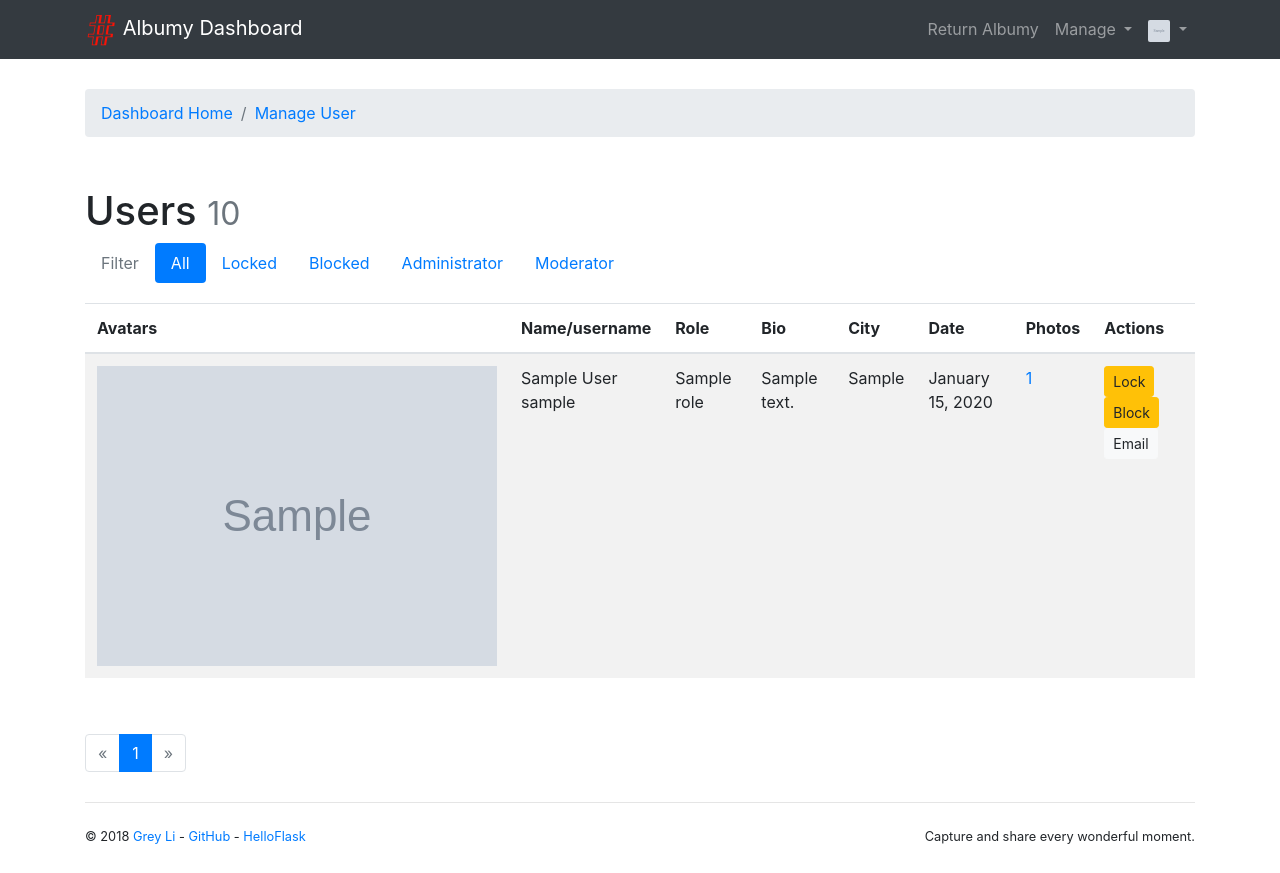
After one commit to Georgeyjy/albumy, a Flask app: template albumy/templates/admin/manage_user.html in a window 1280 px wide. The commit adds this page. Run offline with Flask 2, Linux system fonts and the light colour scheme; a user stored in the database is signed in; tables that the repository leaves empty hold one stand-in row (values such as "Sample post"); the template is opened without the code that fills it: values that come from a table or form of the project are taken from there, most other values are stand-ins (such as "Sample title", 1, 10 or a date in 2020); grey boxes marked "Sample" are stand-in pictures; data that the repository does not hold is empty; some libraries are stand-ins or nearby versions.

Commit message:
some updates

```diff
--- a/albumy/blueprints/main.py
+++ b/albumy/blueprints/main.py
@@ -180,7 +180,7 @@ def report_photo(photo_id):
 @login_required
 def delete_photo(photo_id):
     photo = Photo.query.get_or_404(photo_id)
-    if current_user != photo.author:
+    if current_user != photo.author and not current_user.can('MODERATE'):
         abort(403)
 
     db.session.delete(photo)
--- a/albumy/fakes.py
+++ b/albumy/fakes.py
@@ -16,7 +16,7 @@ def fake_admin():
     admin = User(
         name='Yang',
         username='yangjianyu',
-        email='george_yjy@163.com',
+        email='test@123.com',
         bio=fake.sentence(),
         website='http://123.com',
         confirmed=True
--- /dev/null
+++ b/albumy/templates/admin/index.html
@@ -0,0 +1,113 @@
+{% extends 'base.html' %}
+{% from 'bootstrap/nav.html' import render_breadcrumb_item %}
+
+{% block title %}Dashboard{% endblock %}
+
+{% block navbar %}
+    <nav class="navbar navbar-expand-lg navbar-dark bg-dark">
+        <div class="container">
+            <a class="navbar-brand" href="{{ url_for('admin.index') }}">
+                <img src="{{ url_for('static', filename='favicon.ico') }}" alt="Albumy"> Albumy Dashboard
+            </a>
+            <button class="navbar-toggler" type="button" data-toggle="collapse" data-target="#navbarColor01"
+                    aria-controls="navbarColor01" aria-expanded="false" aria-label="Toggle navigation">
+                <span class="navbar-toggler-icon"></span>
+            </button>
+
+            <div class="collapse navbar-collapse" id="navbarColor01">
+                <div class="navbar-nav ml-auto">
+                    {{ render_nav_item('main.index', 'Return Albumy') }}
+                    <div class="dropdown nav-item">
+                        <a href="#" class="nav-link dropdown-toggle" data-toggle="dropdown" role="button"
+                           aria-expanded="false">Manage<span class="caret"></span>
+                        </a>
+                        <div class="dropdown-menu dropdown-menu-right" role="menu">
+                            <a class="dropdown-item" href="{{ url_for('admin.manage_photo') }}">Photos</a>
+                            <a class="dropdown-item" href="{{ url_for('admin.manage_user') }}">Users</a>
+                            <a class="dropdown-item" href="{{ url_for('admin.manage_tag') }}">Tags</a>
+                            <a class="dropdown-item" href="{{ url_for('admin.manage_comment') }}">Comments</a>
+                        </div>
+                    </div>
+                    <div class="dropdown nav-item">
+                        <a href="#" class="nav-link dropdown-toggle" data-toggle="dropdown" role="button"
+                           aria-expanded="false">
+                            <img class="avatar-xs"
+                                 src="{{ url_for('main.get_avatar', filename=current_user.avatar_s) }}">
+                            <span class="caret"></span>
+                        </a>
+                        <div class="dropdown-menu dropdown-menu-right" role="menu">
+                            <h6 class="dropdown-header">Logged in as {{ current_user.username }}</h6>
+                            <a class="dropdown-item" href="{{ url_for('user.index', username=current_user.username) }}">
+                                <span class="oi oi-person"></span> My Home
+                            </a>
+                            <div class="dropdown-divider"></div>
+                            <a class="dropdown-item" href="{{ url_for('user.edit_profile') }}">
+                                <span class="oi oi-cog"></span> Settings
+                            </a>
+                            <a class="dropdown-item" href="{{ url_for('auth.logout') }}">
+                                <span class="oi oi-power-standby"></span> Logout
+                            </a>
+                        </div>
+                    </div>
+                </div>
+            </div>
+        </div>
+    </nav>
+{% endblock %}
+
+{% block content %}
+    <nav aria-label="breadcrumb">
+        <ol class="breadcrumb">
+            {{ render_breadcrumb_item('admin.index', 'Dashboard Home') }}
+        </ol>
+    </nav>
+    <div class="row">
+        <div class="col-md-6">
+            <div class="card border-primary mb-3">
+                <div class="card-header"><span class="oi oi-image"></span> Photos</div>
+                <div class="card-body">
+                    <h4 class="card-title">Total: {{ photo_count|default('0') }}</h4>
+                    <p class="card-text">Reported: {{ reported_photo_count|default('0') }}</p>
+                    <a class="btn btn-primary text-white" href="{{ url_for('.manage_photo') }}">Manage</a>
+                </div>
+            </div>
+        </div>
+        <div class="col-md-6">
+            <div class="card border-secondary mb-3">
+                <div class="card-header"><span class="oi oi-people"></span> Users</div>
+                <div class="card-body">
+                    <h4 class="card-title">Total: {{ user_count|default('0') }}</h4>
+                    <p class="card-text">Locked: {{ locked_user_count|default('0') }}
+                        Blocked: {{ blocked_user_count|default('0') }}</p>
+                    <a class="btn btn-primary text-white" href="{{ url_for('.manage_user') }}">Manage</a>
+                    <a class="btn btn-secondary text-white" href="{{ url_for('.manage_user', filter='locked') }}">View
+                        Locked</a>
+                    <a class="btn btn-secondary text-white" href="{{ url_for('.manage_user', filter='blocked') }}">View
+                        Blocked</a>
+                </div>
+            </div>
+        </div>
+    </div>
+    <div class="row">
+        <div class="col-md-6">
+            <div class="card border-danger mb-3">
+                <div class="card-header"><span class="oi oi-comment-square"></span> Comments</div>
+                <div class="card-body">
+                    <h4 class="card-title">Total: {{ comment_count|default('0') }}</h4>
+                    <p class="card-text">Reported: {{ reported_comments_count|default('0') }}</p>
+                    <a class="btn btn-primary text-white" href="{{ url_for('.manage_comment') }}">Manage</a>
+                </div>
+            </div>
+        </div>
+        <div class="col-md-6">
+            <div class="card border-success mb-3">
+                <div class="card-header"><span class="oi oi-tag"></span> Tags</div>
+                <div class="card-body">
+                    <h4 class="card-title">Total: {{ tag_count|default('0') }}</h4>
+                    <p class="card-text">&nbsp;</p>
+                    <a class="btn btn-primary text-white" href="{{ url_for('.manage_tag') }}">Manage</a>
+                </div>
+            </div>
+        </div>
+    </div>
+{% endblock %}
--- /dev/null
+++ b/albumy/templates/admin/manage_user.html
@@ -0,0 +1,113 @@
+{% extends 'admin/index.html' %}
+{% from 'bootstrap/pagination.html' import render_pagination %}
+
+{% block title %}Manage Users{% endblock %}
+
+{% block content %}
+    <nav aria-label="breadcrumb">
+        <ol class="breadcrumb">
+            {{ render_breadcrumb_item('admin.index', 'Dashboard Home') }}
+            {{ render_breadcrumb_item('admin.manage_user', 'Manage User') }}
+        </ol>
+    </nav>
+    <div class="page-header">
+        <h1>Users
+            <small class="text-muted">{{ pagination.total }}</small>
+        </h1>
+        <ul class="nav nav-pills">
+            <li class="nav-item">
+                <a class="nav-link disabled" href="#">Filter </a>
+            </li>
+            <li class="nav-item">
+                <a class="nav-link {% if request.args.get('filter', 'all') == 'all' %}active{% endif %}"
+                   href="{{ url_for('admin.manage_user', filter='all') }}">All</a>
+            </li>
+            <li class="nav-item">
+                <a class="nav-link {% if request.args.get('filter') == 'locked' %}active{% endif %}"
+                   href="{{ url_for('admin.manage_user', filter='locked') }}">Locked</a>
+            </li>
+            <li class="nav-item">
+                <a class="nav-link {% if request.args.get('filter') == 'blocked' %}active{% endif %}"
+                   href="{{ url_for('admin.manage_user', filter='blocked') }}">Blocked</a>
+            </li>
+            <li class="nav-item">
+                <a class="nav-link {% if request.args.get('filter') == 'administrator' %}active{% endif %}"
+                   href="{{ url_for('admin.manage_user', filter='administrator') }}">Administrator</a>
+            </li>
+            <li class="nav-item">
+                <a class="nav-link {% if request.args.get('filter') == 'moderator' %}active{% endif %}"
+                   href="{{ url_for('admin.manage_user', filter='moderator') }}">Moderator</a>
+            </li>
+        </ul>
+    </div>
+    {% if users %}
+        <table class="table table-striped">
+            <thead>
+            <tr>
+                <th>Avatars</th>
+                <th>Name/username</th>
+                <th>Role</th>
+                <th>Bio</th>
+                <th>City</th>
+                <th>Date</th>
+                <th>Photos</th>
+                <th>Actions</th>
+            </tr>
+            </thead>
+            {% for user in users %}
+                <tr>
+                    <td><img src="{{ url_for('main.get_avatar', filename=user.avatar_s) }}"></td>
+                    <td>{{ user.name }}<br>{{ user.username }}</td>
+                    <td>{{ user.role.name }}</td>
+                    <td>{{ user.bio }}</td>
+                    <td>{{ user.location }}</td>
+                    <td>{{ moment(user.member_since).format('LL') }}</td>
+                    <td>
+                        <a href="{{ url_for('user.index', username=user.username) }}">{{ user.photos|length }}</a>
+                    </td>
+                    <td>
+                        {% if user.locked %}
+                            <form class="inline" action="{{ url_for('admin.unlock_user', user_id=user.id) }}"
+                                  method="post">
+                                <input type="hidden" name="csrf_token" value="{{ csrf_token() }}">
+                                <input type="submit" onclick="return confirm('Are you sure?');"
+                                       class="btn btn-secondary btn-sm" value="Unlock">
+                            </form>
+                        {% else %}
+                            <form class="inline" action="{{ url_for('admin.lock_user', user_id=user.id) }}"
+                                  method="post">
+                                <input type="hidden" name="csrf_token" value="{{ csrf_token() }}">
+                                <input type="submit" onclick="return confirm('Are you sure?');"
+                                       class="btn btn-warning btn-sm" value="Lock">
+                            </form>
+                        {% endif %}
+                        {% if user.active %}
+                            <form class="inline" action="{{ url_for('admin.block_user', user_id=user.id) }}"
+                                  method="post">
+                                <input type="hidden" name="csrf_token" value="{{ csrf_token() }}">
+                                <input type="submit" onclick="return confirm('Are you sure?');"
+                                       class="btn btn-warning btn-sm" value="Block">
+                            </form>
+                        {% else %}
+                            <form class="inline" action="{{ url_for('admin.unblock_user', user_id=user.id) }}"
+                                  method="post">
+                                <input type="hidden" name="csrf_token" value="{{ csrf_token() }}">
+                                <input type="submit" onclick="return confirm('Are you sure?');"
+                                       class="btn btn-secondary btn-sm" value="Unblock">
+                            </form>
+                        {% endif %}
+                        <a class="btn btn-light btn-sm" href="mailto:{{ user.email }}">Email</a>
+                        {% if current_user.is_admin %}
+                            <a class="btn btn-warning btn-sm"
+                               href="{{ url_for('admin.edit_profile_admin', user_id=user.id) }}">Edit
+                                profile</a>
+                        {% endif %}
+                    </td>
+                </tr>
+            {% endfor %}
+        </table>
+        <div class="page-footer">{{ render_pagination(pagination) }}</div>
+    {% else %}
+        <div class="tip"><h5>No users.</h5></div>
+    {% endif %}
+{% endblock %}
--- a/albumy/templates/main/photo.html
+++ b/albumy/templates/main/photo.html
@@ -13,7 +13,7 @@
                 </a>
             </div>
             <a class="btn btn-primary btn-sm text-white" data-toggle="modal" data-target="#share-modal">Share</a>
-            {% if current_user == photo.author %}
+            {% if current_user == photo.author or current_user.can('MODERATE') %}
                 <a class="btn btn-danger btn-sm text-white" data-toggle="modal" data-target="#confirm-delete"
                    data-href="{{ url_for('.delete_photo', photo_id=photo.id) }}">Delete</a>
             {% endif %}
```
Also changed, not shown: albumy/__init__.py (+15 -2 lines), albumy/blueprints/admin.py (added, +149 -0 lines), albumy/blueprints/auth.py (+7 -3 lines), albumy/forms/admin.py (added, +27 -0 lines), albumy/models.py (+25 -1 lines), albumy/templates/admin/edit_profile.html (added, +27 -0 lines), albumy/templates/admin/manage_comment.html (added, +72 -0 lines), albumy/templates/admin/manage_photo.html (added, +90 -0 lines), albumy/templates/admin/manage_tag.html (added, +47 -0 lines), albumy/templates/user/_header.html (+33 -0 lines), 1 other file.
